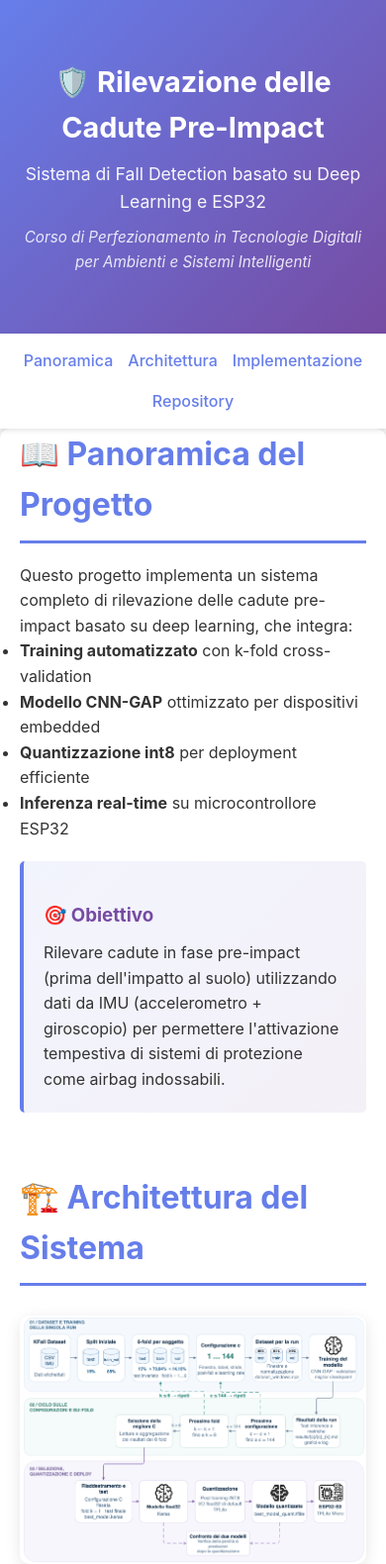
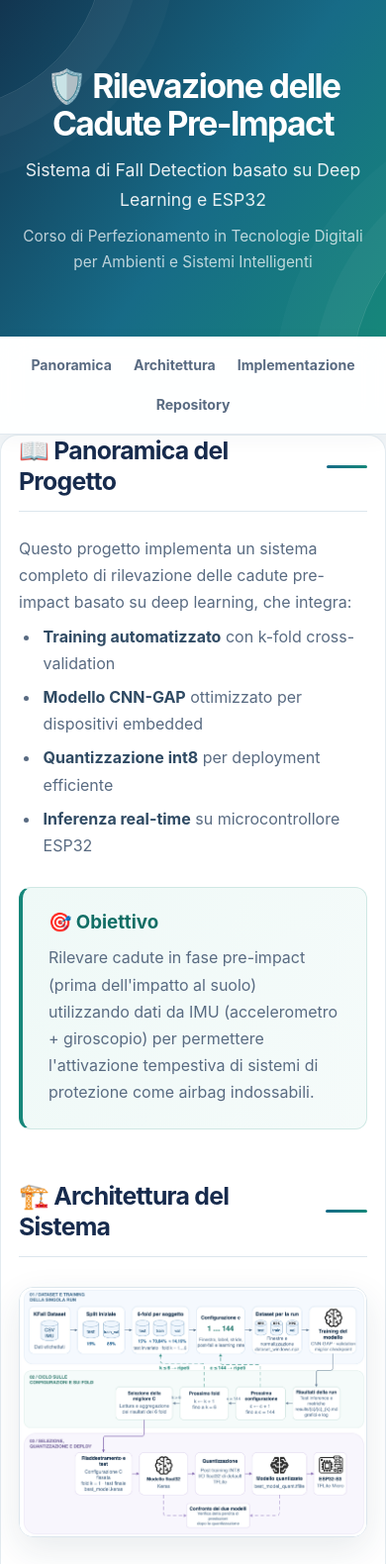
Before and after one commit to UniSalento-IDALab-corsoPerfez-25-26/perfez-2526-presentation-Rollo, a plain HTML site: page index.html in a window 390 px wide. Shown: the top 1580 px of the page at 99% size. Drawn offline with Linux system fonts and the light colour scheme.

Commit message:
Refresh presentation page styling

```diff
--- a/style.css
+++ b/style.css
@@ -5,267 +5,445 @@
     box-sizing: border-box;
 }
 
+:root {
+    color-scheme: light;
+    --ink: #172b4d;
+    --muted: #596b82;
+    --blue: #176b87;
+    --teal: #16877a;
+    --line: #dce6ed;
+    --paper: #ffffff;
+    --canvas: #f3f7f9;
+    --shadow: 0 18px 50px rgba(27, 55, 79, .09);
+}
+
+html {
+    scroll-behavior: smooth;
+    scroll-padding-top: 90px;
+}
+
 body {
-    font-family: -apple-system, BlinkMacSystemFont, 'Segoe UI', Roboto, Oxygen, Ubuntu, sans-serif;
-    line-height: 1.6;
-    color: #333;
-    background: #f5f5f5;
+    font-family: Inter, ui-sans-serif, -apple-system, BlinkMacSystemFont, "Segoe UI", sans-serif;
+    line-height: 1.7;
+    color: var(--ink);
+    background: var(--canvas);
+    -webkit-font-smoothing: antialiased;
 }
 
 .container {
     max-width: 1200px;
     margin: 0 auto;
-    padding: 0 20px;
+    padding: 0 28px;
 }
 
-/* Header */
+/* Hero */
 header {
-    background: linear-gradient(135deg, #667eea 0%, #764ba2 100%);
+    position: relative;
+    overflow: hidden;
     color: white;
-    padding: 60px 0;
+    padding: 88px 0 82px;
     text-align: center;
+    background: linear-gradient(125deg, #123550 0%, #176b87 55%, #16877a 100%);
+}
+
+header::before,
+header::after {
+    content: "";
+    position: absolute;
+    width: 340px;
+    height: 340px;
+    border: 1px solid rgba(255,255,255,.13);
+    border-radius: 50%;
+    pointer-events: none;
+}
+
+header::before {
+    top: -230px;
+    left: calc(50% - 430px);
+    box-shadow: 0 0 0 36px rgba(255,255,255,.035), 0 0 0 72px rgba(255,255,255,.025);
+}
+
+header::after {
+    right: calc(50% - 590px);
+    bottom: -270px;
+    width: 430px;
+    height: 430px;
+    box-shadow: 0 0 0 38px rgba(255,255,255,.035), 0 0 0 76px rgba(255,255,255,.025);
+}
+
+header .container {
+    position: relative;
+    z-index: 1;
+    animation: rise-in .7s ease-out both;
 }
 
 header h1 {
-    font-size: 2.5em;
-    margin-bottom: 10px;
+    max-width: 900px;
+    margin: 0 auto 14px;
+    font-size: clamp(2.1rem, 5vw, 3.5rem);
+    line-height: 1.12;
+    letter-spacing: -.045em;
 }
 
 .subtitle {
-    font-size: 1.3em;
-    margin-bottom: 10px;
-    opacity: 0.95;
+    margin-bottom: 9px;
+    color: rgba(255,255,255,.9);
+    font-size: clamp(1.1rem, 2.5vw, 1.4rem);
 }
 
 .course {
-    font-size: 0.95em;
-    opacity: 0.85;
-    font-style: italic;
+    color: rgba(255,255,255,.72);
+    font-size: .96rem;
 }
 
-/* Navigation */
+/* Sticky navigation */
 nav {
-    background: white;
-    box-shadow: 0 2px 5px rgba(0,0,0,0.1);
     position: sticky;
     top: 0;
-    z-index: 100;
+    z-index: 10;
+    border-bottom: 1px solid rgba(220,230,237,.85);
+    background: rgba(255,255,255,.92);
+    box-shadow: 0 5px 20px rgba(27,55,79,.04);
+    backdrop-filter: blur(14px);
 }
 
 nav .container {
     display: flex;
     justify-content: center;
-    gap: 30px;
-    padding: 15px 20px;
+    gap: clamp(18px, 4vw, 48px);
+    padding-top: 12px;
+    padding-bottom: 12px;
 }
 
 nav a {
-    color: #667eea;
+    position: relative;
+    padding: 5px 0;
+    color: var(--muted);
+    font-size: .94rem;
+    font-weight: 650;
     text-decoration: none;
-    font-weight: 500;
-    transition: color 0.3s;
+    transition: color .2s ease;
 }
 
-nav a:hover {
-    color: #764ba2;
+nav a::after {
+    position: absolute;
+    right: 0;
+    bottom: 0;
+    left: 0;
+    height: 2px;
+    border-radius: 2px;
+    background: var(--teal);
+    content: "";
+    transform: scaleX(0);
+    transform-origin: left;
+    transition: transform .2s ease;
 }
 
-/* Main content */
+nav a:hover,
+nav a:focus-visible {
+    color: var(--blue);
+}
+
+nav a:hover::after,
+nav a:focus-visible::after {
+    transform: scaleX(1);
+}
+
+/* Content */
 main {
-    background: white;
-    margin: 40px auto;
-    padding: 40px;
-    border-radius: 10px;
-    box-shadow: 0 2px 10px rgba(0,0,0,0.1);
+    margin: 44px auto;
+    padding: clamp(26px, 5vw, 64px);
+    border: 1px solid rgba(220,230,237,.8);
+    border-radius: 24px;
+    background: var(--paper);
+    box-shadow: var(--shadow);
 }
 
 section {
-    margin-bottom: 60px;
+    margin-bottom: 76px;
+    animation: rise-in .6s ease-out both;
+}
+
+section:last-child {
+    margin-bottom: 0;
 }
 
 section h2 {
-    color: #667eea;
-    font-size: 2em;
-    margin-bottom: 20px;
-    border-bottom: 3px solid #667eea;
-    padding-bottom: 10px;
+    display: flex;
+    align-items: center;
+    gap: 14px;
+    margin-bottom: 24px;
+    padding-bottom: 14px;
+    border-bottom: 1px solid var(--line);
+    color: var(--ink);
+    font-size: clamp(1.55rem, 3vw, 2rem);
+    line-height: 1.25;
+    letter-spacing: -.03em;
+}
+
+section h2::after {
+    width: 44px;
+    height: 3px;
+    margin-left: auto;
+    border-radius: 3px;
+    background: linear-gradient(90deg, var(--blue), var(--teal));
+    content: "";
 }
 
 section h3 {
-    color: #764ba2;
-    margin: 20px 0 10px;
+    margin: 18px 0 10px;
+    color: var(--blue);
+    line-height: 1.35;
 }
 
-/* Highlight box */
+section p,
+section li {
+    color: var(--muted);
+}
+
+section ul {
+    padding-left: 1.35rem;
+}
+
+section li {
+    margin: 7px 0;
+    padding-left: 3px;
+}
+
+section strong {
+    color: #304b64;
+}
+
+/* Highlight */
 .highlight-box {
-    background: linear-gradient(135deg, #667eea15 0%, #764ba215 100%);
-    border-left: 4px solid #667eea;
-    padding: 20px;
-    margin: 20px 0;
-    border-radius: 5px;
+    margin: 28px 0;
+    padding: 22px 26px;
+    border: 1px solid #cfe8e4;
+    border-left: 4px solid var(--teal);
+    border-radius: 12px;
+    background: linear-gradient(110deg, #eff9f7, #f5fbfa);
+}
+
+.highlight-box h3 {
+    margin-top: 0;
+    color: #116e65;
 }
 
 /* Architecture */
 .architecture-img {
+    display: block;
     width: 100%;
     max-width: 1200px;
-    display: block;
+    height: auto;
     margin: 30px auto;
-    border-radius: 10px;
-    box-shadow: 0 4px 15px rgba(0,0,0,0.1);
+    border: 1px solid var(--line);
+    border-radius: 14px;
+    box-shadow: 0 12px 35px rgba(27,55,79,.1);
+    transition: box-shadow .25s ease, transform .25s ease;
+}
+
+.architecture-img:hover {
+    box-shadow: 0 18px 42px rgba(27,55,79,.15);
+    transform: translateY(-2px);
+}
+
+.architecture-intro {
+    max-width: 940px;
 }
 
 .architecture-phases {
     display: grid;
-    grid-template-columns: repeat(auto-fit, minmax(300px, 1fr));
-    gap: 20px;
+    grid-template-columns: repeat(auto-fit, minmax(260px, 1fr));
+    gap: 18px;
     margin-top: 30px;
 }
 
 .phase {
-    background: #f8f9fa;
-    padding: 20px;
-    border-radius: 8px;
-    border-left: 4px solid #667eea;
+    padding: 24px;
+    border: 1px solid var(--line);
+    border-top: 3px solid var(--teal);
+    border-radius: 14px;
+    background: #fbfdfe;
+    transition: box-shadow .22s ease, transform .22s ease;
 }
 
-/* Implementation grid */
+.phase:hover,
+.impl-card:hover {
+    box-shadow: 0 12px 26px rgba(27,55,79,.08);
+    transform: translateY(-3px);
+}
+
+.phase h3 {
+    margin-top: 0;
+}
+
+/* Implementation cards */
 .implementation-grid {
     display: grid;
-    grid-template-columns: repeat(auto-fit, minmax(250px, 1fr));
-    gap: 20px;
-    margin-top: 30px;
+    grid-template-columns: repeat(auto-fit, minmax(220px, 1fr));
+    gap: 18px;
+    margin-top: 28px;
 }
 
 .impl-card {
-    background: #f8f9fa;
-    padding: 20px;
-    border-radius: 8px;
-    border-top: 3px solid #764ba2;
+    padding: 23px;
+    border: 1px solid var(--line);
+    border-radius: 14px;
+    background: #fbfdfe;
+    transition: box-shadow .22s ease, transform .22s ease;
+}
+
+.impl-card h3 {
+    margin-top: 0;
 }
 
 .impl-card ul {
-    margin-left: 20px;
+    padding-left: 1.15rem;
 }
 
 .impl-card li {
-    margin: 8px 0;
+    margin: 5px 0;
 }
 
-/* Results */
+/* Optional results */
 .results-box {
-    background: #e8f5e9;
-    border-left: 4px solid #4caf50;
-    padding: 25px;
-    border-radius: 5px;
-    margin: 20px 0;
+    margin: 22px 0;
+    padding: 24px;
+    border: 1px solid #cfe8e4;
+    border-left: 4px solid var(--teal);
+    border-radius: 12px;
+    background: #f1faf8;
 }
 
 .results-box ul {
-    margin: 15px 0 15px 25px;
-}
-
-.results-box li {
-    margin: 10px 0;
+    margin: 14px 0 14px 20px;
 }
 
 .note {
-    margin-top: 15px;
+    margin-top: 14px;
+    color: var(--muted);
     font-style: italic;
-    color: #666;
 }
 
 /* Repository cards */
 .repo-cards {
     display: grid;
-    grid-template-columns: repeat(auto-fit, minmax(350px, 1fr));
-    gap: 30px;
-    margin-top: 30px;
+    grid-template-columns: repeat(auto-fit, minmax(280px, 1fr));
+    gap: 20px;
+    margin-top: 28px;
 }
 
 .repo-card {
-    background: linear-gradient(135deg, #667eea05 0%, #764ba205 100%);
     padding: 30px;
-    border-radius: 10px;
-    border: 2px solid #667eea;
+    border: 1px solid #cfe0e8;
+    border-radius: 16px;
+    background: linear-gradient(145deg, #f5fafc, #f3faf8);
     text-align: center;
+    transition: box-shadow .22s ease, transform .22s ease;
+}
+
+.repo-card:hover {
+    box-shadow: 0 14px 30px rgba(27,55,79,.1);
+    transform: translateY(-3px);
 }
 
 .repo-card h3 {
-    color: #667eea;
-    margin-bottom: 15px;
+    margin: 0 0 12px;
+    color: var(--ink);
 }
 
 .btn {
     display: inline-block;
-    background: linear-gradient(135deg, #667eea 0%, #764ba2 100%);
+    margin-top: 20px;
+    padding: 11px 23px;
+    border-radius: 8px;
+    background: linear-gradient(110deg, var(--blue), var(--teal));
     color: white;
-    padding: 12px 30px;
-    border-radius: 25px;
+    font-weight: 650;
     text-decoration: none;
-    margin-top: 20px;
-    font-weight: 500;
-    transition: transform 0.3s, box-shadow 0.3s;
+    box-shadow: 0 6px 15px rgba(23,107,135,.18);
+    transition: box-shadow .2s ease, transform .2s ease;
 }
 
-.btn:hover {
+.btn:hover,
+.btn:focus-visible {
+    box-shadow: 0 9px 22px rgba(23,107,135,.28);
     transform: translateY(-2px);
-    box-shadow: 0 5px 15px rgba(102, 126, 234, 0.4);
 }
 
-/* References */
+/* References and footer */
 .references-list {
-    margin-left: 25px;
-}
-
-.references-list li {
-    margin: 10px 0;
+    padding-left: 1.3rem;
 }
 
 .references-list a {
-    color: #667eea;
-    text-decoration: none;
+    color: var(--blue);
+    text-decoration-thickness: 1px;
+    text-underline-offset: 3px;
 }
 
 .references-list a:hover {
-    text-decoration: underline;
+    color: var(--teal);
 }
 
-/* Footer */
 footer {
-    background: #333;
-    color: white;
+    margin-top: 60px;
+    padding: 34px 0;
+    background: #123550;
+    color: rgba(255,255,255,.8);
     text-align: center;
-    padding: 30px 0;
-    margin-top: 40px;
 }
 
 footer p {
-    margin: 5px 0;
+    margin: 4px 0;
 }
 
-/* Responsive */
-@media (max-width: 768px) {
-    header h1 {
-        font-size: 1.8em;
+@keyframes rise-in {
+    from { opacity: 0; transform: translateY(12px); }
+    to { opacity: 1; transform: translateY(0); }
+}
+
+@media (max-width: 700px) {
+    .container {
+        padding-right: 18px;
+        padding-left: 18px;
     }
 
-    .subtitle {
-        font-size: 1.1em;
+    header {
+        padding: 68px 0 62px;
     }
 
     nav .container {
         flex-wrap: wrap;
-        gap: 15px;
+        gap: 6px 22px;
+    }
+
+    nav a {
+        font-size: .88rem;
     }
 
     main {
-        padding: 20px;
+        margin: 22px auto;
+        padding: 25px 20px;
+        border-radius: 18px;
     }
 
-    .repo-cards,
+    section {
+        margin-bottom: 52px;
+    }
+
+    .architecture-phases,
     .implementation-grid,
-    .architecture-phases {
+    .repo-cards {
         grid-template-columns: 1fr;
     }
 }
+
+@media (prefers-reduced-motion: reduce) {
+    *, *::before, *::after {
+        scroll-behavior: auto !important;
+        animation-duration: .01ms !important;
+        animation-iteration-count: 1 !important;
+        transition-duration: .01ms !important;
+    }
+}
```
